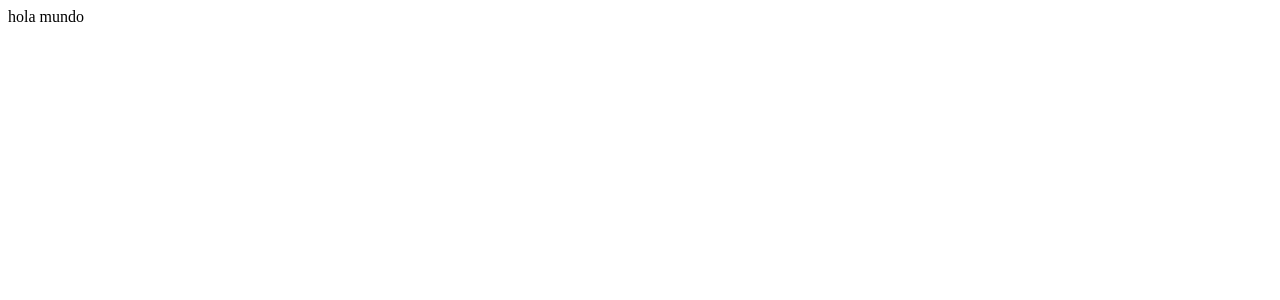
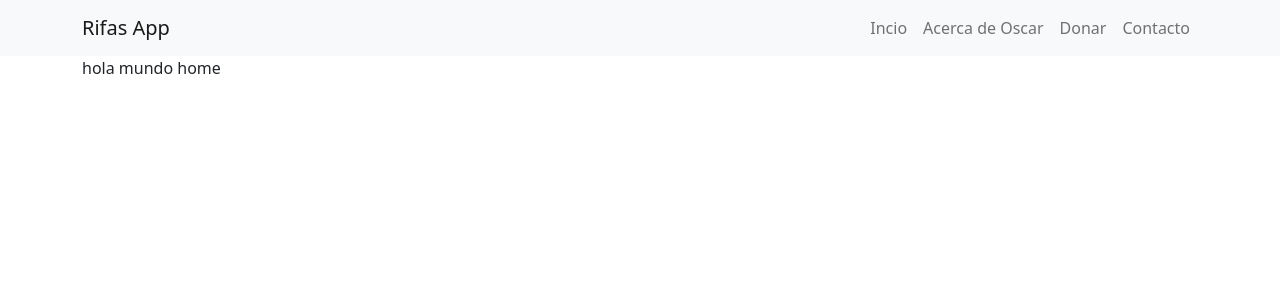
Before and after one commit to MatiasSanchez-l/rifasApp, a React (Create React App) app in the folder frontend/: page / in a window 1280 px wide. Shown: the top 300 px of the page. Built offline with nearby package versions, Linux system fonts and the light colour scheme.

Commit message:
agregamos header de la pagina

```diff
--- a/frontend/package.json
+++ b/frontend/package.json
@@ -9,6 +9,7 @@
     "bootstrap": "^5.0.0-beta1",
     "react": "^17.0.1",
     "react-dom": "^17.0.1",
+    "react-router-dom": "^5.2.0",
     "react-scripts": "4.0.1",
     "web-vitals": "^0.2.4"
   },
--- a/frontend/src/App.js
+++ b/frontend/src/App.js
@@ -1,11 +1,19 @@
 import './App.css';
 import React from 'react';
+import Header from './components/Header';
+import 'bootstrap/dist/css/bootstrap.min.css';
+import { BrowserRouter as Router, Route } from "react-router-dom";
+import Home from './components/Home';
+
 
 function App() {
   return (
-    <div className>
-      hola mundo
-    </div>
+    <Router>
+      <Header />
+      <div className="container">
+        <Route exact path="/" component={Home} />
+      </div>
+    </Router>
   );
 }
 
--- /dev/null
+++ b/frontend/src/components/Header.js
@@ -0,0 +1,34 @@
+import React, { Component } from 'react'
+import { Link } from 'react-router-dom';
+export default class Header extends Component {
+    render() {
+        return (
+            <header className="">
+                <nav className="navbar navbar-expand-lg navbar-light bg-light">
+                    <div className="container">
+                        <Link className="navbar-brand" to="/">Rifas App</Link>
+                        <button className="navbar-toggler" type="button" data-bs-toggle="collapse" data-bs-target="#navbarNav" aria-controls="navbarNav" aria-expanded="false" aria-label="Toggle navigation">
+                            <span className="navbar-toggler-icon"></span>
+                        </button>
+                        <div className="collapse navbar-collapse justify-content-end" id="navbarNav">
+                            <ul className="navbar-nav">
+                                <li className="nav-item">
+                                    <Link className="nav-link" to="/">Incio</Link>
+                                </li>
+                                <li className="nav-item">
+                                    <Link className="nav-link" to="/">Acerca de Oscar</Link>
+                                </li>
+                                <li className="nav-item">
+                                    <Link className="nav-link" to="/">Donar</Link>
+                                </li>
+                                <li className="nav-item">
+                                    <Link className="nav-link" to="/">Contacto</Link>
+                                </li>
+                            </ul>
+                        </div>
+                    </div>
+                </nav>
+            </header>
+        )
+    }
+}
--- /dev/null
+++ b/frontend/src/components/Home.js
@@ -0,0 +1,11 @@
+import React, { Component } from 'react'
+
+export default class Home extends Component {
+    render() {
+        return (
+            <div>
+                hola mundo home
+            </div>
+        )
+    }
+}
```
Also changed, not shown: frontend/src/Header.js (deleted), 2 other files (tests, documents, lock files or other folders).
